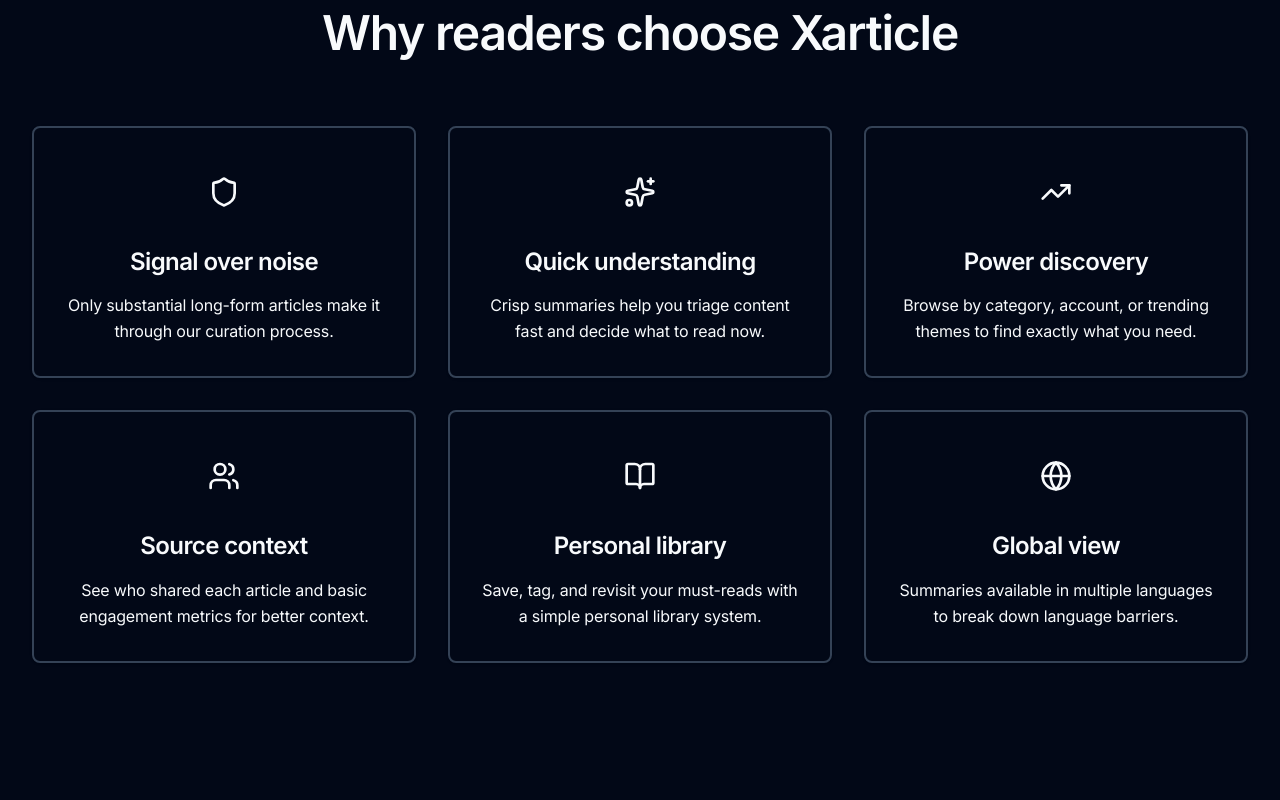
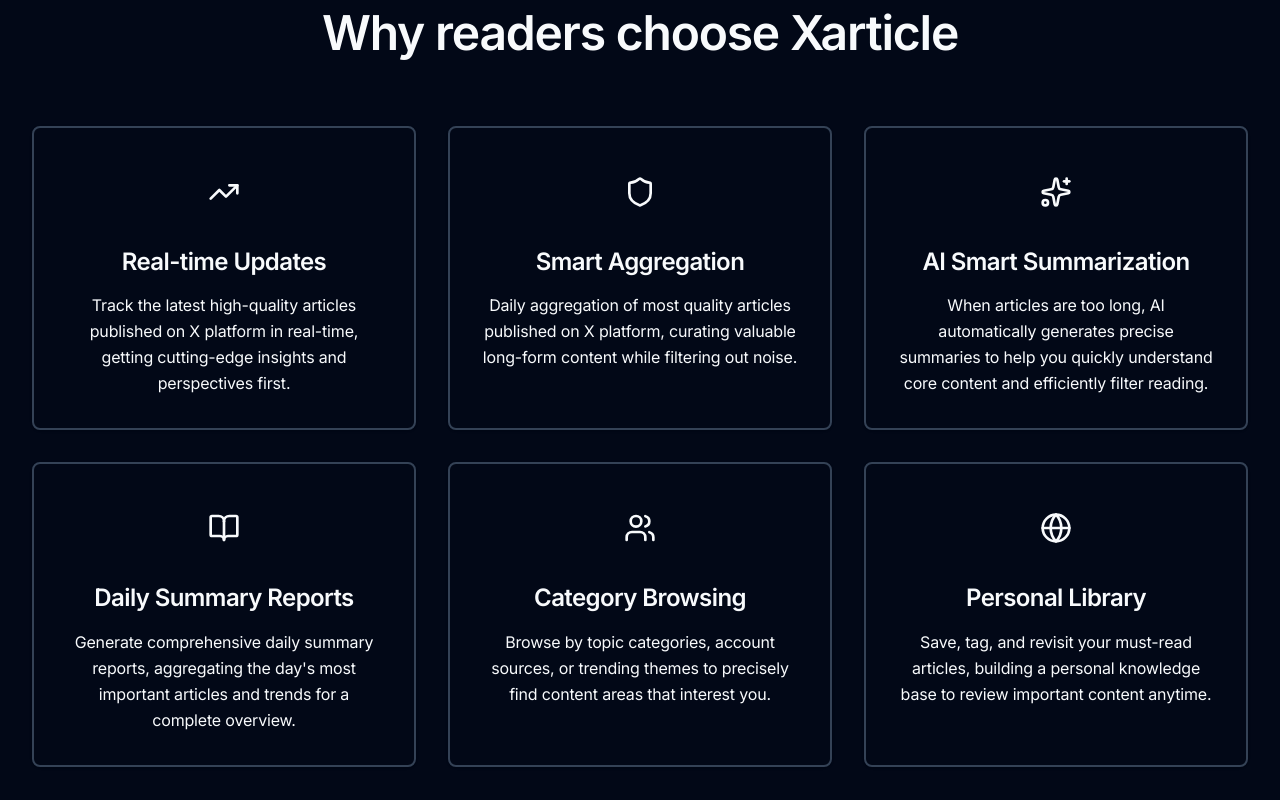
Before and after one commit to jasonCodeSpace/articles-x, a Next.js app: page /landing in a window 1280 px wide. Shown: the part 800-1600 px from the top of the page. Built offline with nearby package versions, Linux system fonts and the light colour scheme; no server answers; the database is empty.

Commit message:
feat:final

```diff
--- a/app/landing/page.tsx
+++ b/app/landing/page.tsx
@@ -268,80 +268,80 @@ export default async function LandingPage() {
         </div>
 
         <div className="grid md:grid-cols-2 lg:grid-cols-3 gap-8">
-          {/* Signal over noise */}
-          <Card className="group hover:shadow-xl transition-all duration-300 hover:scale-105 border-2 hover:border-primary/20">
-            <CardContent className="p-8 text-center">
-              <div className="w-16 h-16 bg-gradient-to-br from-primary to-accent rounded-2xl flex items-center justify-center mx-auto mb-6 group-hover:scale-110 transition-transform">
-                <Shield className="text-primary-foreground" size={32} />
-              </div>
-              <h4 className="text-2xl font-bold text-foreground mb-4">Signal over noise</h4>
-              <p className="text-muted-foreground leading-relaxed">
-                Only substantial long-form articles make it through our curation process.
-              </p>
-            </CardContent>
-          </Card>
-
-          {/* Quick understanding */}
-          <Card className="group hover:shadow-xl transition-all duration-300 hover:scale-105 border-2 hover:border-primary/20">
-            <CardContent className="p-8 text-center">
-              <div className="w-16 h-16 bg-gradient-to-br from-accent to-primary rounded-2xl flex items-center justify-center mx-auto mb-6 group-hover:scale-110 transition-transform">
-                <Sparkles className="text-primary-foreground" size={32} />
-              </div>
-              <h4 className="text-2xl font-bold text-foreground mb-4">Quick understanding</h4>
-              <p className="text-muted-foreground leading-relaxed">
-                Crisp summaries help you triage content fast and decide what to read now.
-              </p>
-            </CardContent>
-          </Card>
-
-          {/* Power discovery */}
+          {/* Real-time Updates */}
           <Card className="group hover:shadow-xl transition-all duration-300 hover:scale-105 border-2 hover:border-primary/20">
             <CardContent className="p-8 text-center">
               <div className="w-16 h-16 bg-gradient-to-br from-primary to-accent rounded-2xl flex items-center justify-center mx-auto mb-6 group-hover:scale-110 transition-transform">
                 <TrendingUp className="text-primary-foreground" size={32} />
               </div>
-              <h4 className="text-2xl font-bold text-foreground mb-4">Power discovery</h4>
+              <h4 className="text-2xl font-bold text-foreground mb-4">Real-time Updates</h4>
               <p className="text-muted-foreground leading-relaxed">
-                Browse by category, account, or trending themes to find exactly what you need.
+                Track the latest high-quality articles published on X platform in real-time, getting cutting-edge insights and perspectives first.
               </p>
             </CardContent>
           </Card>
 
-          {/* Source context */}
+          {/* Smart Aggregation */}
           <Card className="group hover:shadow-xl transition-all duration-300 hover:scale-105 border-2 hover:border-primary/20">
             <CardContent className="p-8 text-center">
               <div className="w-16 h-16 bg-gradient-to-br from-accent to-primary rounded-2xl flex items-center justify-center mx-auto mb-6 group-hover:scale-110 transition-transform">
-                <Users className="text-primary-foreground" size={32} />
+                <Shield className="text-primary-foreground" size={32} />
               </div>
-              <h4 className="text-2xl font-bold text-foreground mb-4">Source context</h4>
+              <h4 className="text-2xl font-bold text-foreground mb-4">Smart Aggregation</h4>
               <p className="text-muted-foreground leading-relaxed">
-                See who shared each article and basic engagement metrics for better context.
+                Daily aggregation of most quality articles published on X platform, curating valuable long-form content while filtering out noise.
               </p>
             </CardContent>
           </Card>
 
-          {/* Personal library */}
+          {/* AI Smart Summarization */}
           <Card className="group hover:shadow-xl transition-all duration-300 hover:scale-105 border-2 hover:border-primary/20">
             <CardContent className="p-8 text-center">
               <div className="w-16 h-16 bg-gradient-to-br from-primary to-accent rounded-2xl flex items-center justify-center mx-auto mb-6 group-hover:scale-110 transition-transform">
-                <BookOpen className="text-primary-foreground" size={32} />
+                <Sparkles className="text-primary-foreground" size={32} />
               </div>
-              <h4 className="text-2xl font-bold text-foreground mb-4">Personal library</h4>
+              <h4 className="text-2xl font-bold text-foreground mb-4">AI Smart Summarization</h4>
               <p className="text-muted-foreground leading-relaxed">
-                Save, tag, and revisit your must-reads with a simple personal library system.
+                When articles are too long, AI automatically generates precise summaries to help you quickly understand core content and efficiently filter reading.
               </p>
             </CardContent>
           </Card>
 
-          {/* Global view */}
+          {/* Daily Summary Reports */}
+          <Card className="group hover:shadow-xl transition-all duration-300 hover:scale-105 border-2 hover:border-primary/20">
+            <CardContent className="p-8 text-center">
+              <div className="w-16 h-16 bg-gradient-to-br from-accent to-primary rounded-2xl flex items-center justify-center mx-auto mb-6 group-hover:scale-110 transition-transform">
+                <BookOpen className="text-primary-foreground" size={32} />
+              </div>
+              <h4 className="text-2xl font-bold text-foreground mb-4">Daily Summary Reports</h4>
+              <p className="text-muted-foreground leading-relaxed">
+                Generate comprehensive daily summary reports, aggregating the day's most important articles and trends for a complete overview.
+              </p>
+            </CardContent>
+          </Card>
+
+          {/* Category Browsing */}
+          <Card className="group hover:shadow-xl transition-all duration-300 hover:scale-105 border-2 hover:border-primary/20">
+            <CardContent className="p-8 text-center">
+              <div className="w-16 h-16 bg-gradient-to-br from-primary to-accent rounded-2xl flex items-center justify-center mx-auto mb-6 group-hover:scale-110 transition-transform">
+                <Users className="text-primary-foreground" size={32} />
+              </div>
+              <h4 className="text-2xl font-bold text-foreground mb-4">Category Browsing</h4>
+              <p className="text-muted-foreground leading-relaxed">
+                Browse by topic categories, account sources, or trending themes to precisely find content areas that interest you.
+              </p>
+            </CardContent>
+          </Card>
+
+          {/* Personal Library */}
           <Card className="group hover:shadow-xl transition-all duration-300 hover:scale-105 border-2 hover:border-primary/20">
             <CardContent className="p-8 text-center">
               <div className="w-16 h-16 bg-gradient-to-br from-accent to-primary rounded-2xl flex items-center justify-center mx-auto mb-6 group-hover:scale-110 transition-transform">
                 <Globe className="text-primary-foreground" size={32} />
               </div>
-              <h4 className="text-2xl font-bold text-foreground mb-4">Global view</h4>
+              <h4 className="text-2xl font-bold text-foreground mb-4">Personal Library</h4>
               <p className="text-muted-foreground leading-relaxed">
-                Summaries available in multiple languages to break down language barriers.
+                Save, tag, and revisit your must-read articles, building a personal knowledge base to review important content anytime.
               </p>
             </CardContent>
           </Card>
--- a/components/article-feed.tsx
+++ b/components/article-feed.tsx
@@ -45,7 +45,7 @@ export function ArticleFeed({ initialArticles, initialSearchQuery = '' }: Articl
     handlePageChange,
     clearSearch,
     retry,
-  } = useArticleFeed({ initialArticles, initialSearchQuery, itemsPerPage: 15 })
+  } = useArticleFeed({ initialArticles, initialSearchQuery, itemsPerPage: 14 })
 
   // Update useArticleFeed's sort when our sortBy changes
   useEffect(() => {
```
